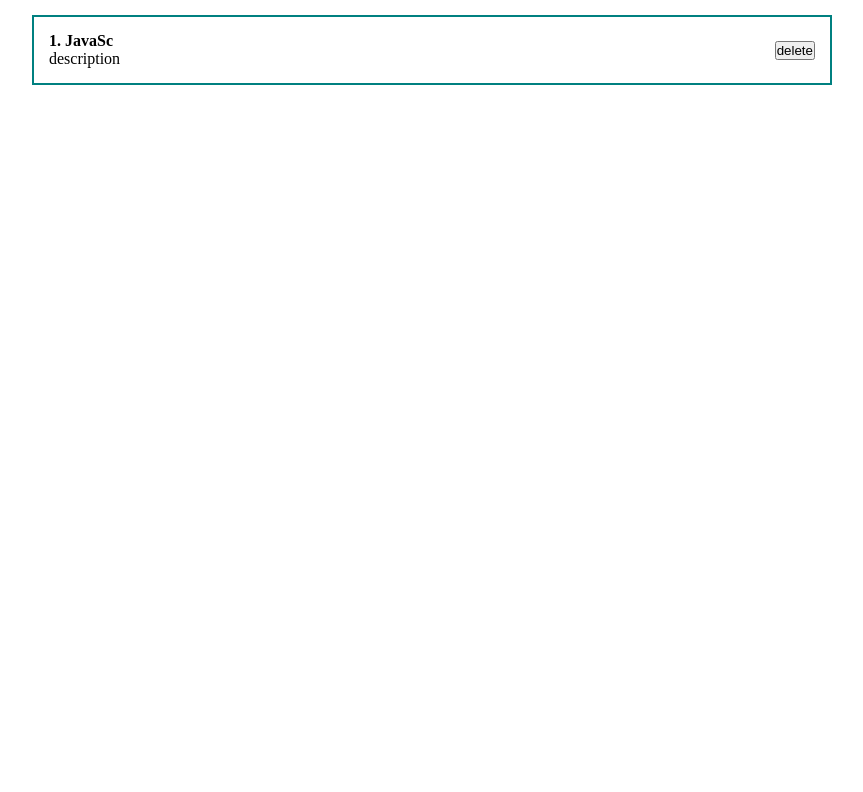
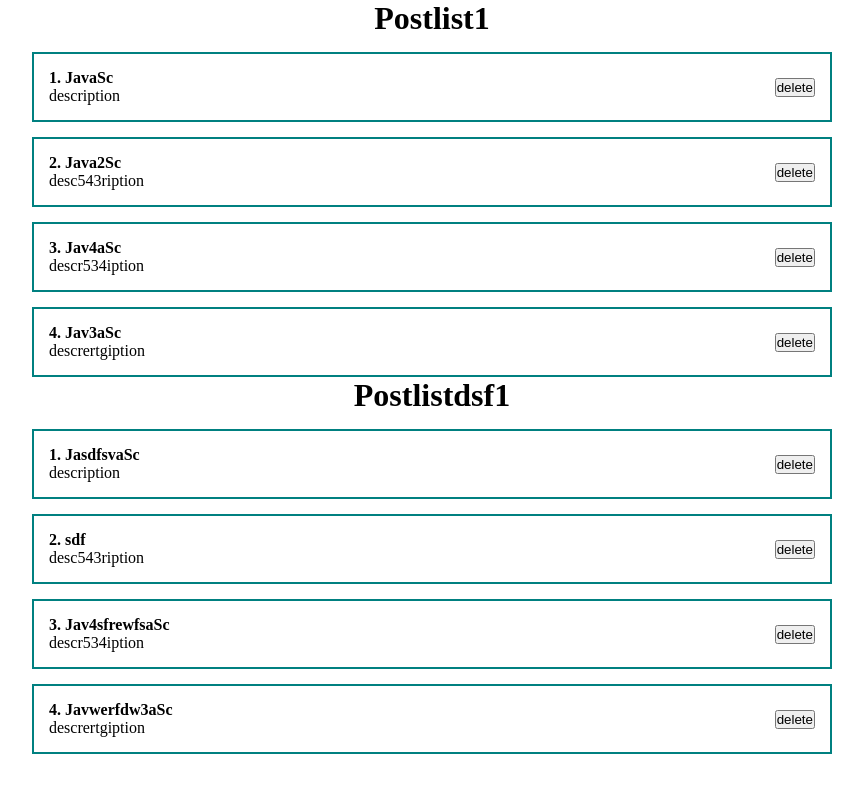
Before and after one commit to Grank10um/react_tutorial, a React (Create React App) app: page / in a window 1280 px wide. Shown: the top 792 px of the page, without its empty margins (208-1071 px from the left). Built offline with nearby package versions, Linux system fonts and the light colour scheme.

Commit message:
пропсы с постами2

```diff
--- a/src/App.js
+++ b/src/App.js
@@ -2,15 +2,31 @@
 import ClassCounter from './components/ClassCounter';
 import Counter from './components/counter';
 import PostItem from './components/PostItem';
+import PostList from './components/PostList';
 import "./styles/App.css"
 
 
 function App() {
-  const [value, setValue] = useState('text in input');
+  const [posts, setPosts] = useState([
+    {id: 1, title: 'JavaSc', body: 'description'},
+    {id: 2, title: 'Java2Sc', body: 'desc543ription'},
+    {id: 3, title: 'Jav4aSc', body: 'descr534iption'},
+    {id: 4, title: 'Jav3aSc', body: 'descrertgiption'},
+
+  ]);
+
+  const [posts2, setPosts2] = useState([
+    {id: 1, title: 'JasdfsvaSc', body: 'description'},
+    {id: 2, title: 'sdf', body: 'desc543ription'},
+    {id: 3, title: 'Jav4sfrewfsaSc', body: 'descr534iption'},
+    {id: 4, title: 'Javwerfdw3aSc', body: 'descrertgiption'},
+
+  ]);
 
   return (
     <div className="App">
-      <PostItem post={{id: 1, title: 'JavaSc', body: 'description'}} />
+      <PostList posts={posts} title="Postlist1"/>
+      <PostList posts={posts2} title="Postlistdsf1"/>
     </div>
   );
 };
--- /dev/null
+++ b/src/components/PostList.jsx
@@ -0,0 +1,16 @@
+import React from "react";
+import PostItem from "./PostItem";
+
+const PostList = ({ posts, title }) => {
+    return (
+        <div>
+            <h1 style={{ textAlign: "center" }}>
+                {title}
+            </h1>
+            {posts.map(post =>
+                <PostItem post={post} key={post.id} />
+            )}
+        </div>
+    )
+}
+export default PostList;
```
